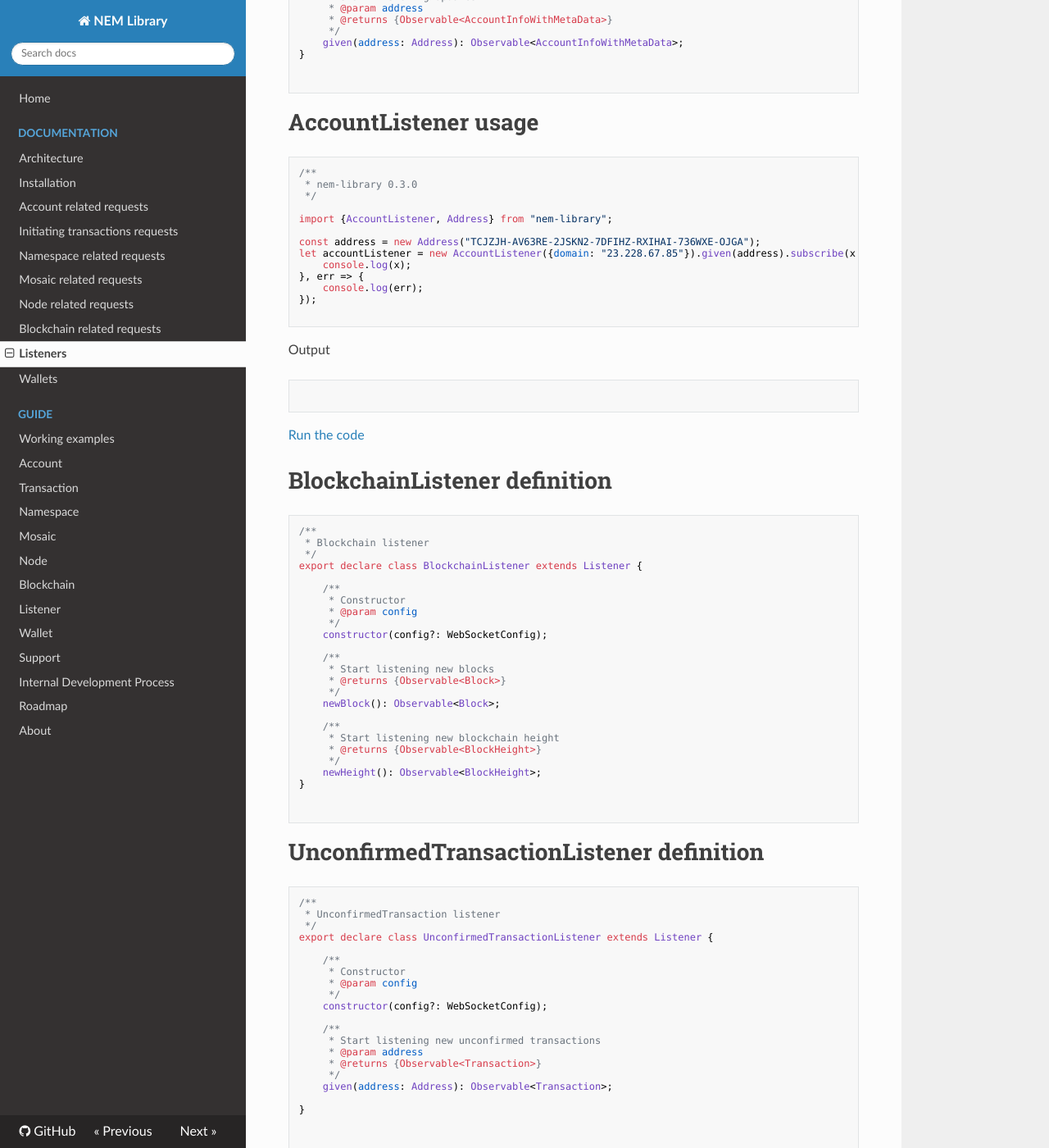
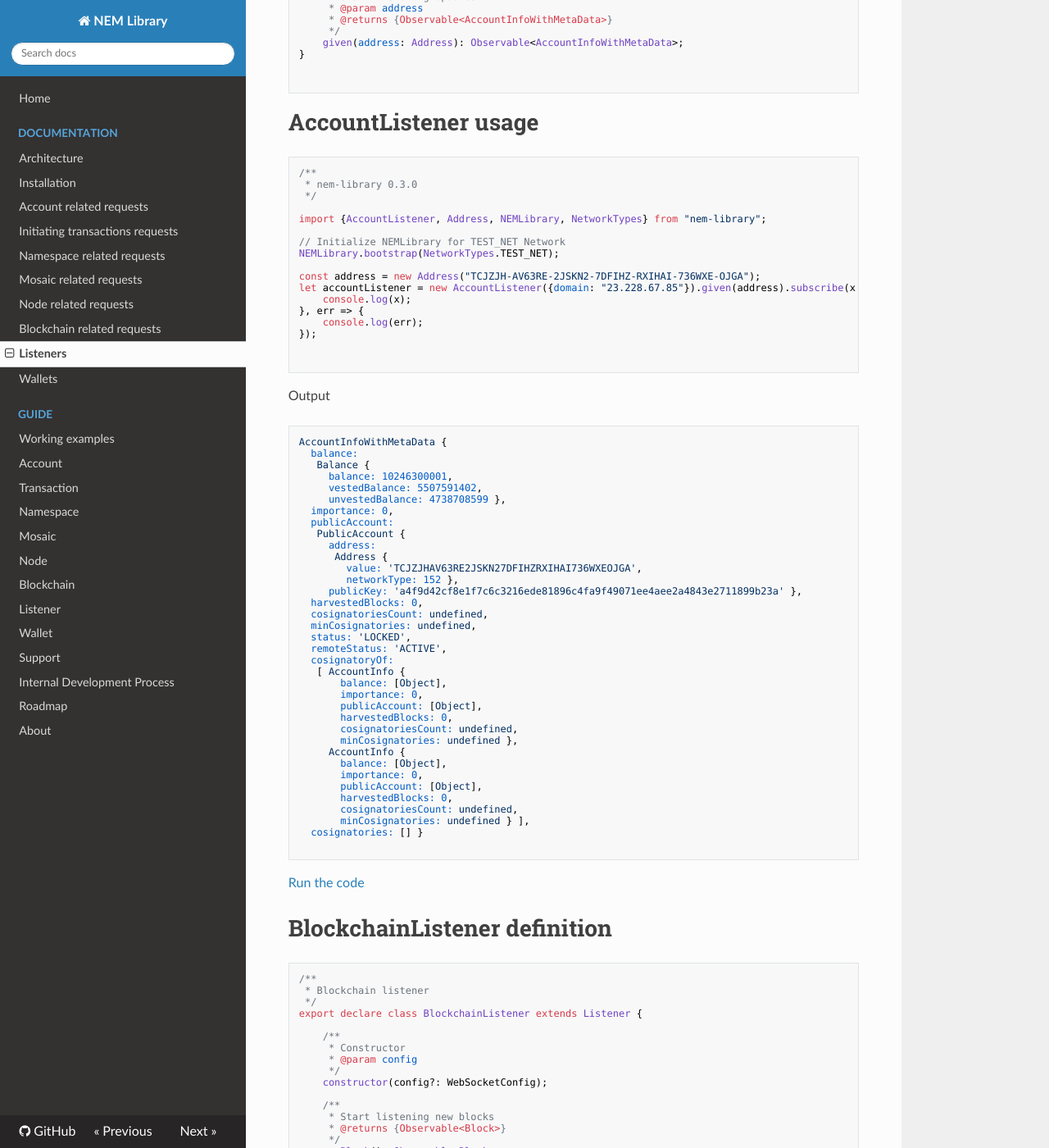
Before and after one commit to takahser/nem-library-docs, an MkDocs documentation site: the page built from docs/documentation/listener.md, in a window 1280 px wide and 1400 px high, scrolled down 413 px. Shown: the whole window at 82% size. Built offline with MkDocs 1.6.1, drawn with Linux system fonts in a browser that asks for light colours; nearby versions of some CDN libraries; old or Windows-style settings are respelled for this version of MkDocs.

Commit message:
ADDED output in listener.md CHANGED listener guide examples with NEMLibrary init

````diff
--- a/docs/documentation/listener.md
+++ b/docs/documentation/listener.md
@@ -33,7 +33,10 @@ export declare class AccountListener extends Listener {
  * nem-library 0.3.0
  */
 
-import {AccountListener, Address} from "nem-library";
+import {AccountListener, Address, NEMLibrary, NetworkTypes} from "nem-library";
+
+// Initialize NEMLibrary for TEST_NET Network
+NEMLibrary.bootstrap(NetworkTypes.TEST_NET);
 
 const address = new Address("TCJZJH-AV63RE-2JSKN2-7DFIHZ-RXIHAI-736WXE-OJGA");
 let accountListener = new AccountListener({domain: "23.228.67.85"}).given(address).subscribe(x => {
@@ -42,11 +45,47 @@ let accountListener = new AccountListener({domain: "23.228.67.85"}).given(addres
     console.log(err);
 });
 
+
 ```
 
 Output
 
 ```
+AccountInfoWithMetaData {
+  balance:
+   Balance {
+     balance: 10246300001,
+     vestedBalance: 5507591402,
+     unvestedBalance: 4738708599 },
+  importance: 0,
+  publicAccount:
+   PublicAccount {
+     address:
+      Address {
+        value: 'TCJZJHAV63RE2JSKN27DFIHZRXIHAI736WXEOJGA',
+        networkType: 152 },
+     publicKey: 'a4f9d42cf8e1f7c6c3216ede81896c4fa9f49071ee4aee2a4843e2711899b23a' },
+  harvestedBlocks: 0,
+  cosignatoriesCount: undefined,
+  minCosignatories: undefined,
+  status: 'LOCKED',
+  remoteStatus: 'ACTIVE',
+  cosignatoryOf:
+   [ AccountInfo {
+       balance: [Object],
+       importance: 0,
+       publicAccount: [Object],
+       harvestedBlocks: 0,
+       cosignatoriesCount: undefined,
+       minCosignatories: undefined },
+     AccountInfo {
+       balance: [Object],
+       importance: 0,
+       publicAccount: [Object],
+       harvestedBlocks: 0,
+       cosignatoriesCount: undefined,
+       minCosignatories: undefined } ],
+  cosignatories: [] }
 
 ```
 
````
Also changed, not shown: docs/guide/listener.md (+22 -6 lines).
